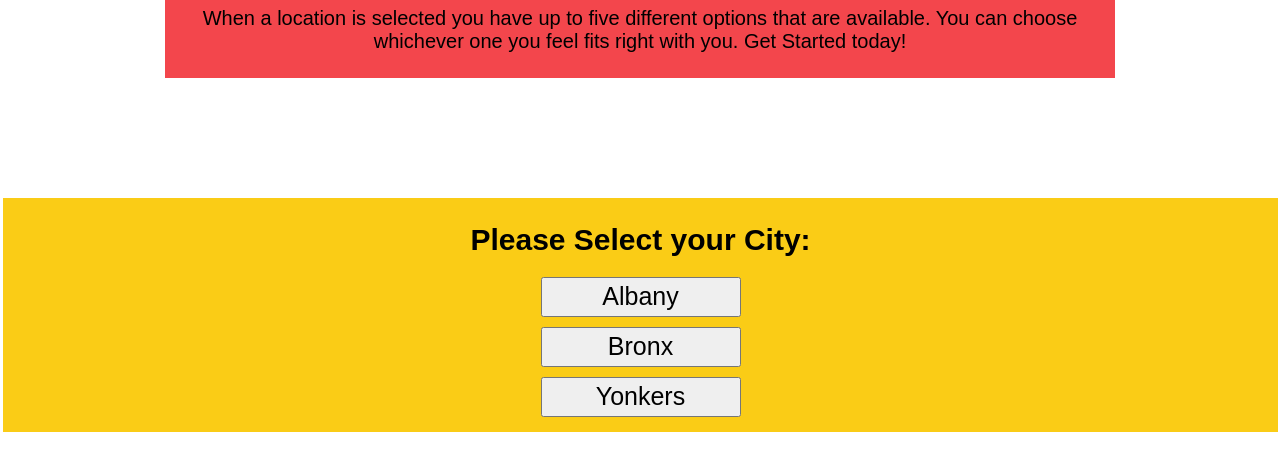
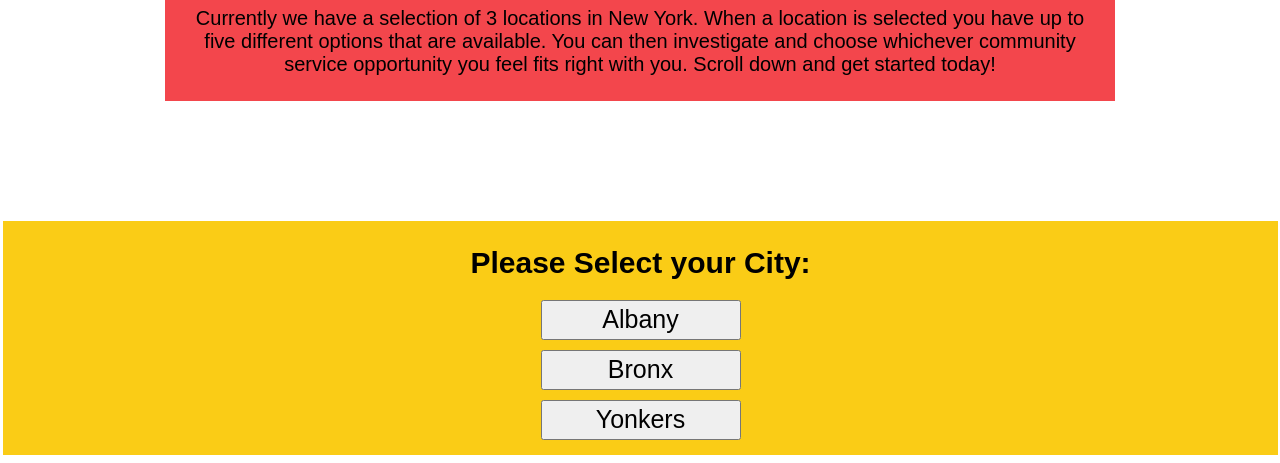
Before and after one commit to Jthomas500/helpinghand.github.io, a plain HTML site: page index.html in a window 1280 px wide. Shown: the part 573-1036 px from the top of the page. Before the commit the page ends 1013 px from the top, so only its background shows below. Drawn offline with Linux system fonts and the light colour scheme.

Commit message:
day4 commit

```diff
--- a/index.html
+++ b/index.html
@@ -32,7 +32,7 @@
 
     <div id="how-it-works">
         <h1>How it Works</h1>
-        <p id="how-it-works-description"> When a location is selected you have up to five different options that are available. You can choose whichever one you feel fits right with you. Get Started today!</p>
+        <p id="how-it-works-description">Currently we have a selection of 3 locations in New York. When a location is selected you have up to five different options that are available. You can then investigate and choose whichever community service opportunity you feel fits right with you. Scroll down and get started today!</p>
     </div>
 
     <div class="button-div">
```
